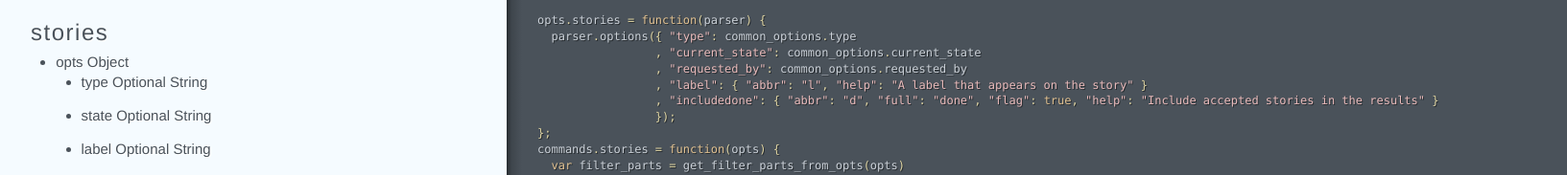
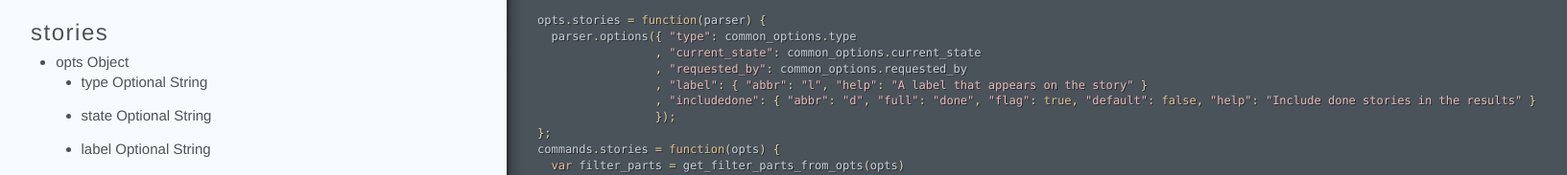
Before and after one commit to sonnym/spoor, a plain HTML site: page integrations/tracker.html in a window 1280 px wide. Shown: the part 1894-2077 px from the top of the page at 96% size, 1633 px wide, since content can reach past the window. Drawn offline with Linux system fonts and the light colour scheme.

Commit message:
Generated documentation for ab85810e00d7984e4b43c3bb736e38757d89438e

```diff
--- a/integrations/tracker.html
+++ b/integrations/tracker.html
@@ -131,7 +131,7 @@ must be met for a story to be returned.</p></div></div><div class="code"><div cl
                  <span class="p">,</span> <span class="s2">&quot;current_state&quot;</span><span class="o">:</span> <span class="nx">common_options</span><span class="p">.</span><span class="nx">current_state</span>
                  <span class="p">,</span> <span class="s2">&quot;requested_by&quot;</span><span class="o">:</span> <span class="nx">common_options</span><span class="p">.</span><span class="nx">requested_by</span>
                  <span class="p">,</span> <span class="s2">&quot;label&quot;</span><span class="o">:</span> <span class="p">{</span> <span class="s2">&quot;abbr&quot;</span><span class="o">:</span> <span class="s2">&quot;l&quot;</span><span class="p">,</span> <span class="s2">&quot;help&quot;</span><span class="o">:</span> <span class="s2">&quot;A label that appears on the story&quot;</span> <span class="p">}</span>
-                 <span class="p">,</span> <span class="s2">&quot;includedone&quot;</span><span class="o">:</span> <span class="p">{</span> <span class="s2">&quot;abbr&quot;</span><span class="o">:</span> <span class="s2">&quot;d&quot;</span><span class="p">,</span> <span class="s2">&quot;full&quot;</span><span class="o">:</span> <span class="s2">&quot;done&quot;</span><span class="p">,</span> <span class="s2">&quot;flag&quot;</span><span class="o">:</span> <span class="kc">true</span><span class="p">,</span> <span class="s2">&quot;help&quot;</span><span class="o">:</span> <span class="s2">&quot;Include accepted stories in the results&quot;</span> <span class="p">}</span>
+                 <span class="p">,</span> <span class="s2">&quot;includedone&quot;</span><span class="o">:</span> <span class="p">{</span> <span class="s2">&quot;abbr&quot;</span><span class="o">:</span> <span class="s2">&quot;d&quot;</span><span class="p">,</span> <span class="s2">&quot;full&quot;</span><span class="o">:</span> <span class="s2">&quot;done&quot;</span><span class="p">,</span> <span class="s2">&quot;flag&quot;</span><span class="o">:</span> <span class="kc">true</span><span class="p">,</span> <span class="s2">&quot;default&quot;</span><span class="o">:</span> <span class="kc">false</span><span class="p">,</span> <span class="s2">&quot;help&quot;</span><span class="o">:</span> <span class="s2">&quot;Include done stories in the results&quot;</span> <span class="p">}</span>
                  <span class="p">});</span>
 <span class="p">};</span>
 <span class="nx">commands</span><span class="p">.</span><span class="nx">stories</span> <span class="o">=</span> <span class="kd">function</span><span class="p">(</span><span class="nx">opts</span><span class="p">)</span> <span class="p">{</span>
```
